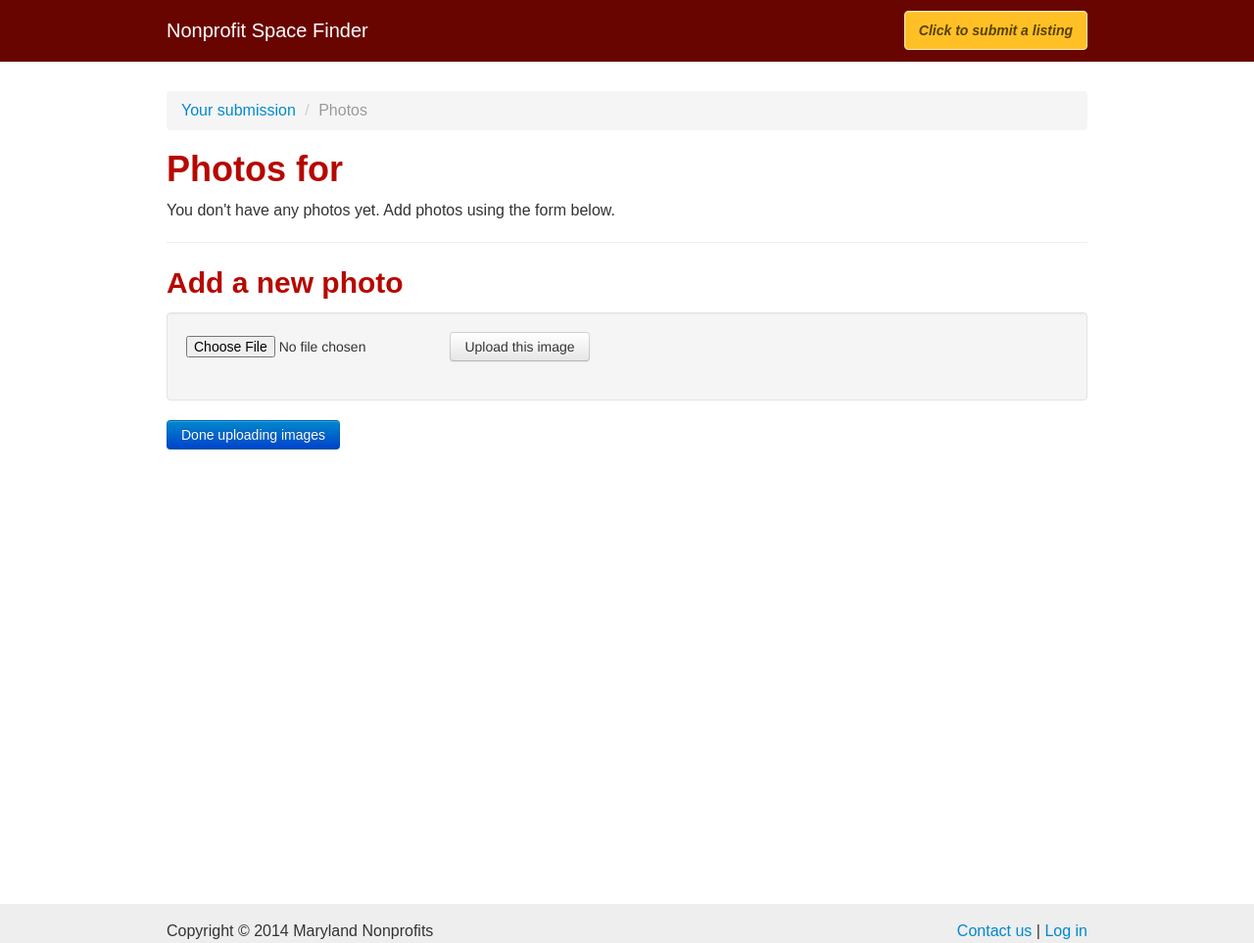
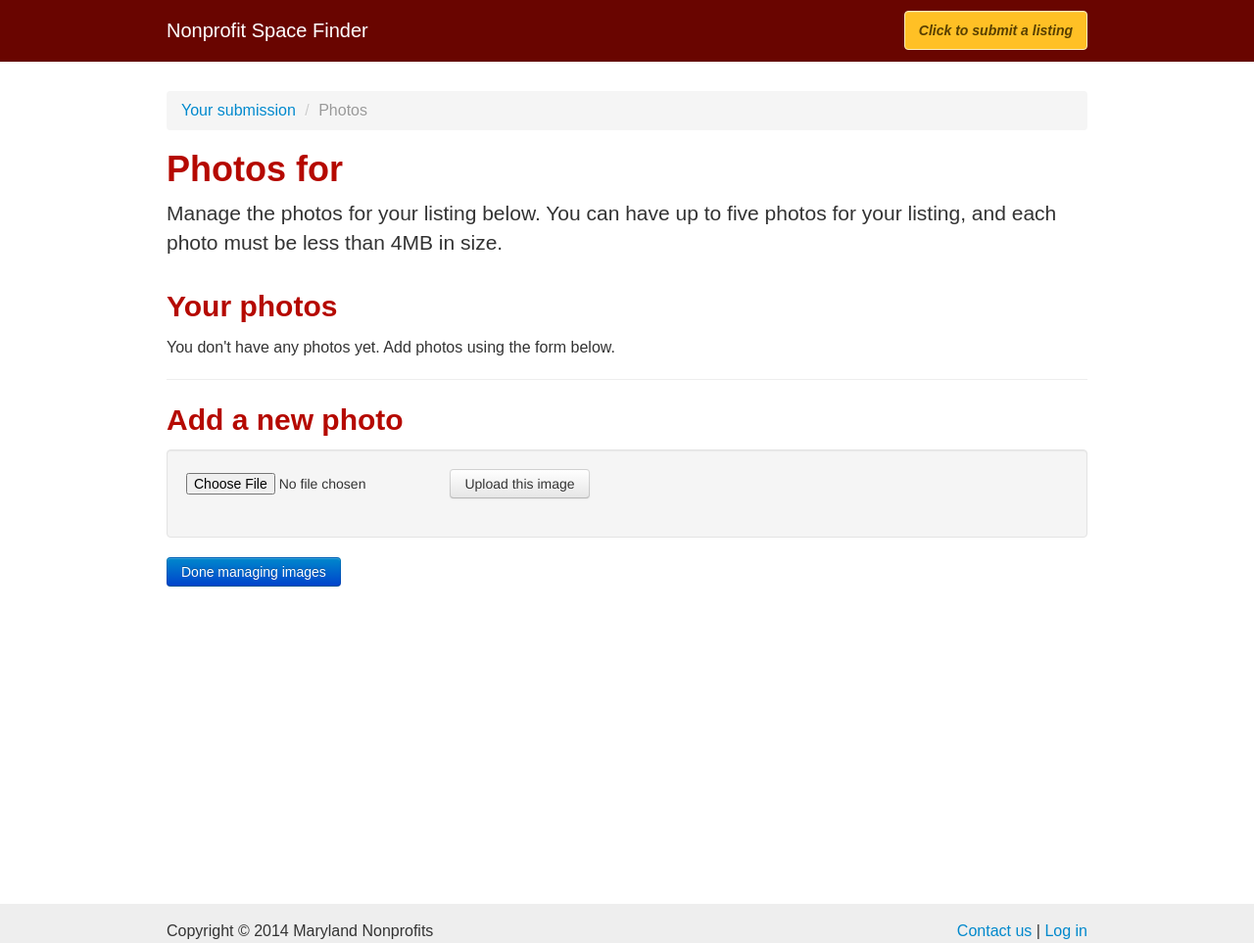
Before and after one commit to josephturnerjr/spacefinder, a Flask app: template spacefinder/templates/photos-submission.html in a window 1280 px wide. Shown: the part 191-1154 px from the top of the page at 98% size. Run offline with Flask 2, Linux system fonts and the light colour scheme; the template is opened without the code that fills it, so the values that code supplies are empty; style sheets or scripts are compiled from the project's sources; parts of the project's set-up code (start-up, migrations or seed data) failed here and were passed over; some libraries are stand-ins or nearby versions.

Commit message:
Max 5 photos per listing

```diff
--- a/spacefinder/templates/photos-submission.html
+++ b/spacefinder/templates/photos-submission.html
@@ -12,10 +12,12 @@
       <li class='active'>Photos</li>
     </ul>
     <h1>Photos for {{listing.address}}</h1>
+    <p class='lead'>Manage the photos for your listing below. You can have up to five photos for your listing, and each photo must be less than 4MB in size.</p>
   </div>
 </div>
 <div class='submit'>
   <div class="container">
+    <h2>Your photos</h2>
     {% if listing.photos %}
       {%for row in listing.photos|batch(3) %}
         <div class='row-fluid photo-row'>
@@ -39,6 +41,7 @@
       <p>You don't have any photos yet. Add photos using the form below.</p>
     {% endif %}
     <hr />
+    {% if listing.photos|count < 5 %}
     <h2>Add a new photo</h2>
     <div class='well'>
     <form action="photos" method='post' enctype='multipart/form-data'>
@@ -46,7 +49,8 @@
       <input class='btn' type='submit' value='Upload this image'>
     </form>
     </div>
-    <a href="/submission/{{token.key}}" class='btn btn-primary'>Done uploading images</a>
+    {% endif %}
+    <a href="/submission/{{token.key}}" class='btn btn-primary'>Done managing images</a>
   </div>
 </div>
 {% endblock %}
```
Also changed, not shown: spacefinder/models.py (+0 -16 lines), spacefinder/views.py (+4 -3 lines).
